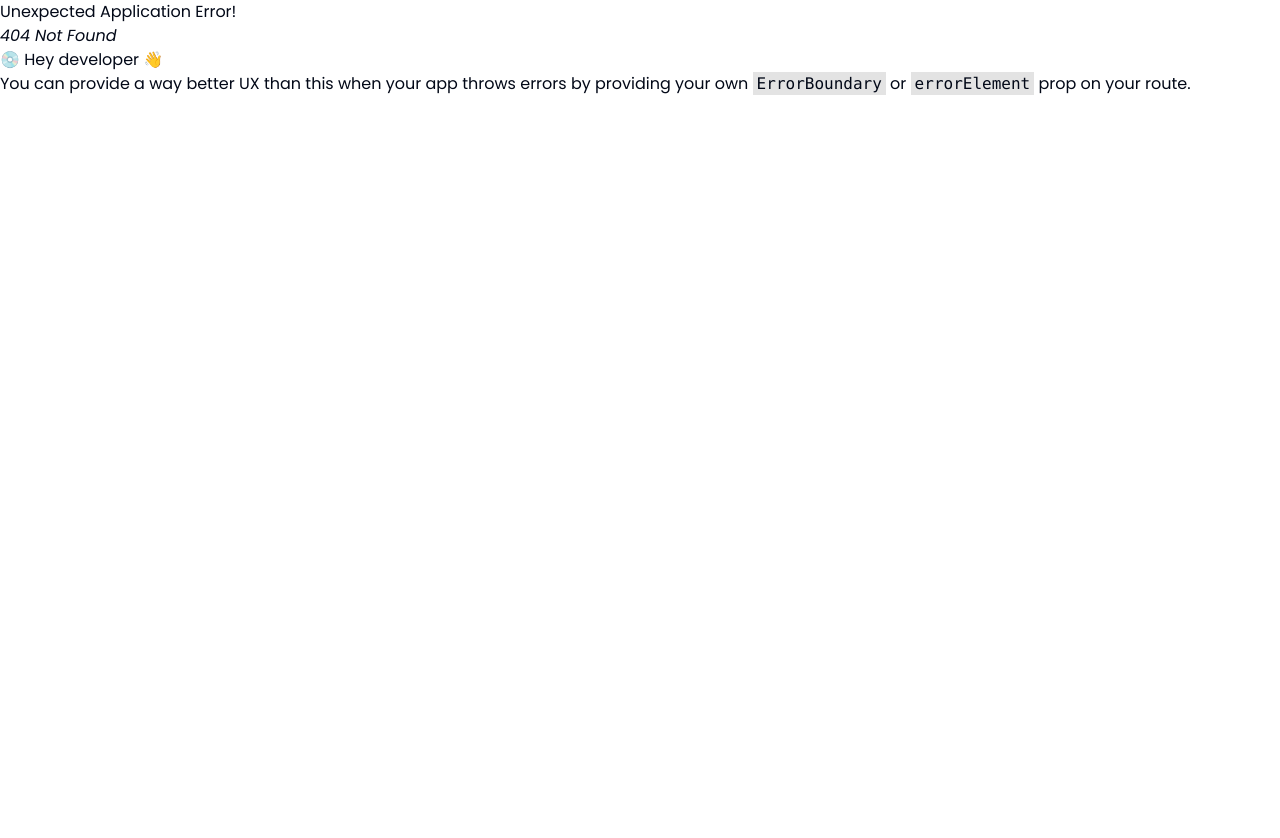
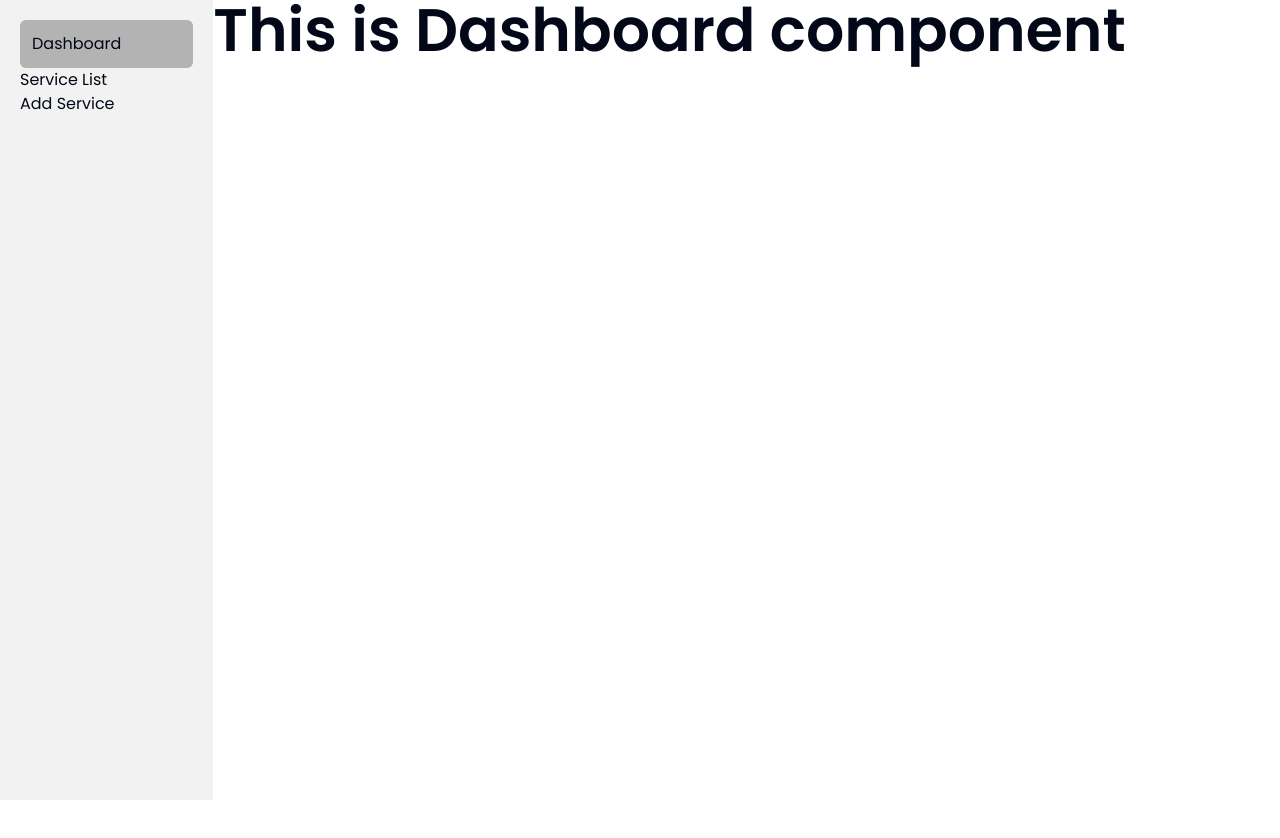
Before and after one commit to marufbroh/iRepair, a React (Vite) app: page /admin in a window 1280 px wide. Before the commit this address had no page. Shown: the top 838 px of the page. Before the commit the page ends 800 px from the top, so only its background shows below. Built offline with nearby package versions, Linux system fonts and the light colour scheme.

Commit message:
Setup Admin Layout

```diff
--- /dev/null
+++ b/src/components/layouts/AdminLayout.tsx
@@ -0,0 +1,15 @@
+import { Outlet } from "react-router-dom";
+import Sidebar from "./Sidebar";
+
+const AdminLayout = () => {
+  return (
+    <div className="grid grid-cols-12">
+      <Sidebar />
+      <div className="col-span-10 h-[200vh]">
+        <Outlet />
+      </div>
+    </div>
+  );
+};
+
+export default AdminLayout;
--- /dev/null
+++ b/src/components/layouts/Sidebar.tsx
@@ -0,0 +1,22 @@
+import { NavLink } from "react-router-dom";
+
+const Sidebar = () => {
+  return (
+    <aside className="bg-light-gray p-5 col-span-2 h-screen sticky top-0 left-0 overflow-auto">
+      <nav className="flex flex-col">
+        <NavLink
+          to={"/admin"}
+          className={
+            "bg-gray p-3 rounded-md hover:bg-dark-gray hover:text-white transition-all truncate"
+          }
+        >
+          Dashboard
+        </NavLink>
+        <NavLink to={"/admin/service-list"}>Service List</NavLink>
+        <NavLink to={"/admin/add-service"}>Add Service</NavLink>
+      </nav>
+    </aside>
+  );
+};
+
+export default Sidebar;
--- /dev/null
+++ b/src/pages/admin/AddService.tsx
@@ -0,0 +1,10 @@
+
+const AddService = () => {
+ return (
+ <div>
+ <h1>This is AddService component</h1>
+ </div>
+ )
+};
+
+export default AddService;
--- /dev/null
+++ b/src/pages/admin/Dashboard.tsx
@@ -0,0 +1,10 @@
+
+const Dashboard = () => {
+ return (
+ <div>
+ <h1>This is Dashboard component</h1>
+ </div>
+ )
+};
+
+export default Dashboard;
--- /dev/null
+++ b/src/pages/admin/ServiceList.tsx
@@ -0,0 +1,10 @@
+
+const ServiceList = () => {
+ return (
+ <div>
+ <h1>This is ServiceList component</h1>
+ </div>
+ )
+};
+
+export default ServiceList;
--- a/src/routes/routes.tsx
+++ b/src/routes/routes.tsx
@@ -1,5 +1,9 @@
 import App from "@/App";
+import AdminLayout from "@/components/layouts/AdminLayout";
 import About from "@/pages/about/About";
+import AddService from "@/pages/admin/AddService";
+import Dashboard from "@/pages/admin/Dashboard";
+import ServiceList from "@/pages/admin/ServiceList";
 import Home from "@/pages/home/Home";
 import { createBrowserRouter } from "react-router-dom";
 
@@ -18,4 +22,22 @@
       },
     ],
   },
+  {
+    path: "/admin",
+    element: < AdminLayout/>,
+    children: [
+      {
+        index: true,
+        element: <Dashboard />,
+      },
+      {
+        path: "service-list",
+        element: <ServiceList />,
+      },
+      {
+        path: "add-service",
+        element: <AddService />,
+      },
+    ],
+  },
 ]);
```
